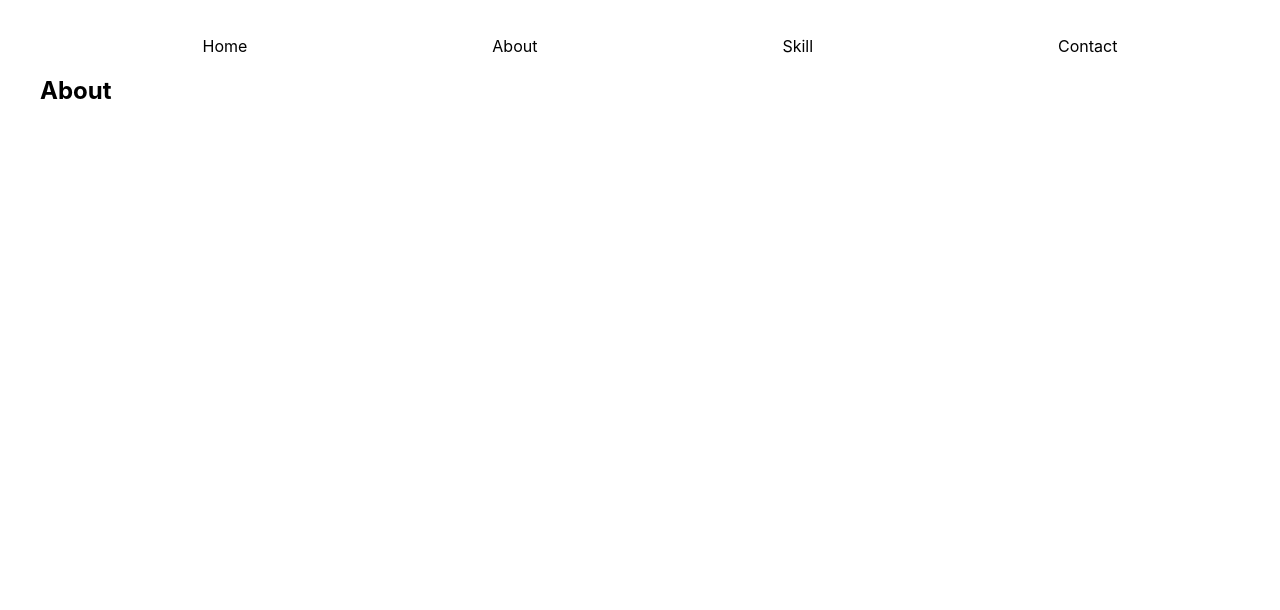
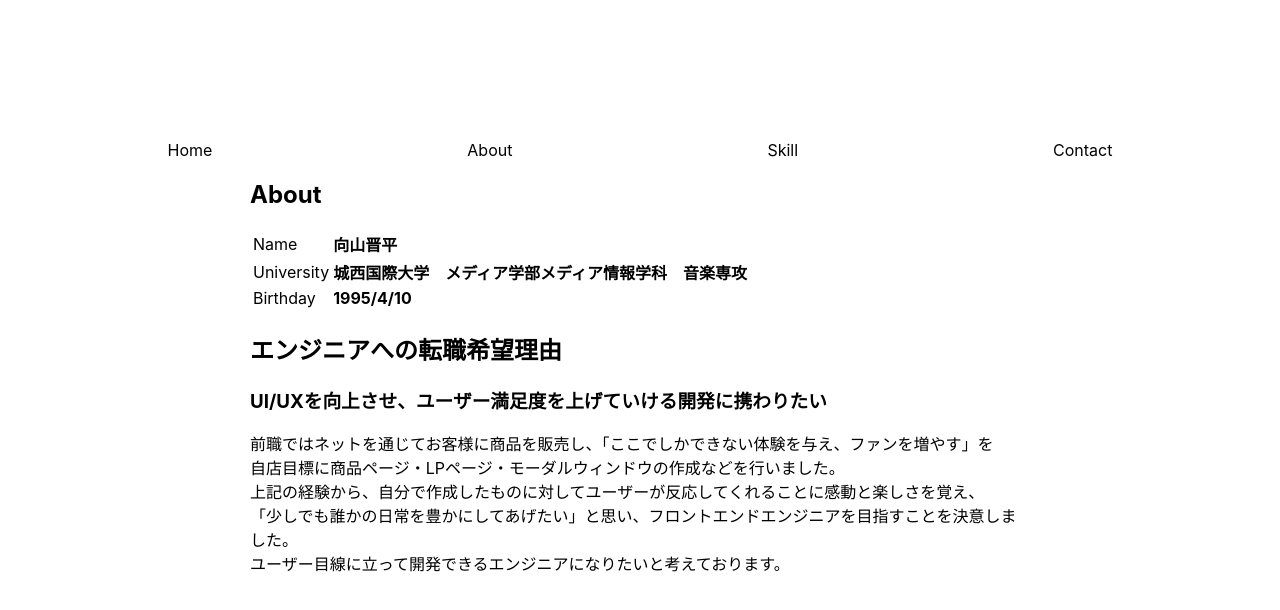
Before and after one commit to shinp09/portfolio, a React (Create React App) app: page /About in a window 1280 px wide. Shown: the top 610 px of the page. Built offline with nearby package versions, Linux system fonts and the light colour scheme.

Commit message:
#8 aboutページの作成

```diff
--- a/src/components/Atoms/Card/Card.module.scss
+++ b/src/components/Atoms/Card/Card.module.scss
@@ -1,5 +1,5 @@
 .card {
-  width: 350px;
+  width: 320px;
   height: 420px;
   margin-bottom: 16px;
   border-radius: 20px;
@@ -19,7 +19,7 @@
     font-size: 12px;
   }
   img {
-    width: 350px;
+    width: 320px;
     height: 240px;
     &:hover {
       opacity: 0.6;
--- /dev/null
+++ b/src/components/Organisms/AboutContents/AboutContents.module.scss
@@ -0,0 +1,5 @@
+.textContents {
+  width: 780px;
+  margin: auto;
+  text-align: left;
+}
--- /dev/null
+++ b/src/components/Organisms/AboutContents/AboutContents.tsx
@@ -0,0 +1,40 @@
+import React from "react";
+import style from "./AboutContents.module.scss";
+
+const AboutContents: React.FC = () => {
+  return (
+    <div className={style.textContents}>
+      <h2>About</h2>
+      <table>
+        <tr>
+          <td>Name</td>
+          <th>向山晋平</th>
+        </tr>
+        <tr>
+          <td>University</td>
+          <th>城西国際大学　メディア学部メディア情報学科　音楽専攻</th>
+        </tr>
+        <tr>
+          <td>Birthday</td>
+          <th>1995/4/10</th>
+        </tr>
+      </table>
+      <h2>エンジニアへの転職希望理由</h2>
+      <p>
+        <h3>UI/UXを向上させ、ユーザー満足度を上げていける開発に携わりたい</h3>
+        前職ではネットを通じてお客様に商品を販売し、「ここでしかできない体験を与え、ファンを増やす」を
+        <br />
+        自店目標に商品ページ・LPページ・モーダルウィンドウの作成などを行いました。
+        <br />
+        上記の経験から、自分で作成したものに対してユーザーが反応してくれることに感動と楽しさを覚え、
+        <br />
+        「少しでも誰かの日常を豊かにしてあげたい」と思い、フロントエンドエンジニアを目指すことを決意しました。
+        <br />
+        ユーザー目線に立って開発できるエンジニアになりたいと考えております。
+        <br />
+      </p>
+    </div>
+  );
+};
+
+export default AboutContents;
--- a/src/components/Organisms/Header/Header.module.scss
+++ b/src/components/Organisms/Header/Header.module.scss
@@ -1,7 +1,9 @@
 .container {
   display: flex;
+  list-style: none;
   justify-content: space-around;
-  list-style: none;
+  margin-top: 120px;
+  padding: 0;
   a {
     color: #000000;
     text-decoration: none;
--- a/src/components/Page/About/About.tsx
+++ b/src/components/Page/About/About.tsx
@@ -1,9 +1,10 @@
 import React from "react";
+import AboutContents from "../../Organisms/AboutContents/AboutContents";
 
 const About: React.FC = () => {
   return (
     <div>
-      <h2>About</h2>
+      <AboutContents />
     </div>
   );
 };
--- a/src/components/Page/Skill/Skill.tsx
+++ b/src/components/Page/Skill/Skill.tsx
@@ -1,8 +1,8 @@
 import React from "react";
 import Card from "../../Atoms/Card/Card";
 import image1 from "../../../assets/Search-Music.jpeg";
-// import image2 from "../../../assets/Search-Music.jpeg";
 import image3 from "../../../assets/Media.jpeg";
+import image4 from "../../../assets/Gift.png";
 import image5 from "../../../assets/ShoppingGuide.png";
 import image6 from "../../../assets/modalu.jpeg";
 import style from "./Skill.module.scss";
@@ -11,7 +11,6 @@ const Skill: React.FC = () => {
   return (
     <div>
       <h2>Skill</h2>
-      <p>フロントエンジニアの学習として</p>
       <div className={style.cards}>
         <Card
           image={image1}
@@ -22,7 +21,7 @@ const Skill: React.FC = () => {
         <Card
           image={"2"}
           title={"ポートフォリオ"}
-          text={"React + TypeScript + Scssを使ったポートフォリオを作成しました"}
+          text={"React + TypeScript + Scssを使ったポートフォリオ"}
           link={"2"}
         />
         <Card
@@ -32,9 +31,9 @@ const Skill: React.FC = () => {
           link={"https://www.rakuten.ne.jp/gold/gooddealweb/media/index2.html"}
         />
         <Card
-          image={"4"}
+          image={image4}
           title={"LP作成"}
-          text={"前職で作成したギフト特集"}
+          text={"作成したギフト特集"}
           link={
             "https://www.rakuten.ne.jp/gold/gooddealweb/toku2/toku17-gift.html"
           }
@@ -42,7 +41,7 @@ const Skill: React.FC = () => {
         <Card
           image={image5}
           title={"お買い物ガイド"}
-          text={""}
+          text={"注意事項や必要事項をまとめました"}
           link={
             "https://www.rakuten.ne.jp/gold/gooddealweb/company/company.html"
           }
@@ -50,7 +49,7 @@ const Skill: React.FC = () => {
         <Card
           image={image6}
           title={"モーダルウィンドウ"}
-          text={""}
+          text={"Phtoshopを使用し、バナー作成から行いました"}
           link={"https://www.rakuten.ne.jp/gold/gooddealweb/index-test.html"}
         />
       </div>
```
Also changed, not shown: src/assets/Gift.png (added).
